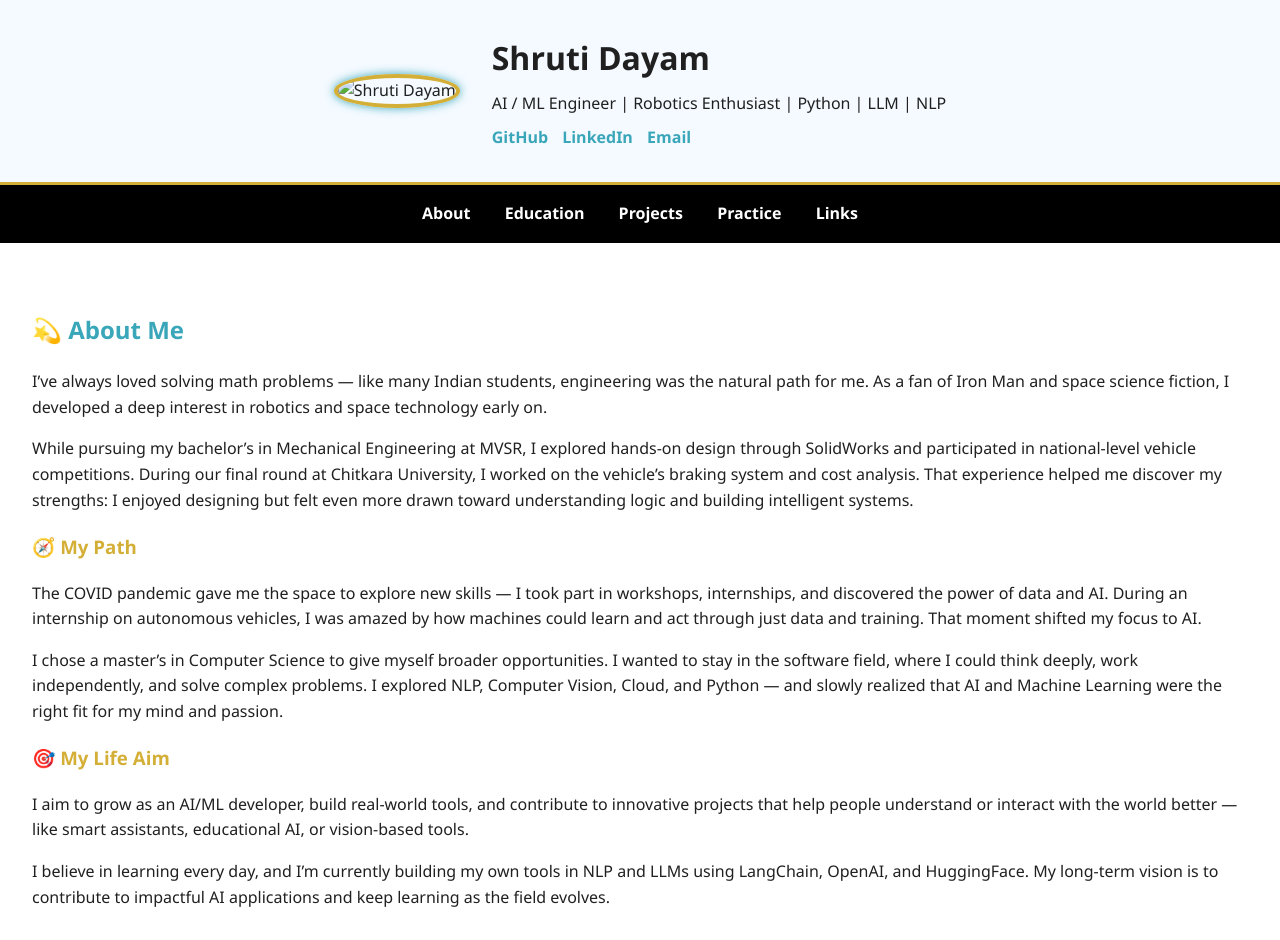
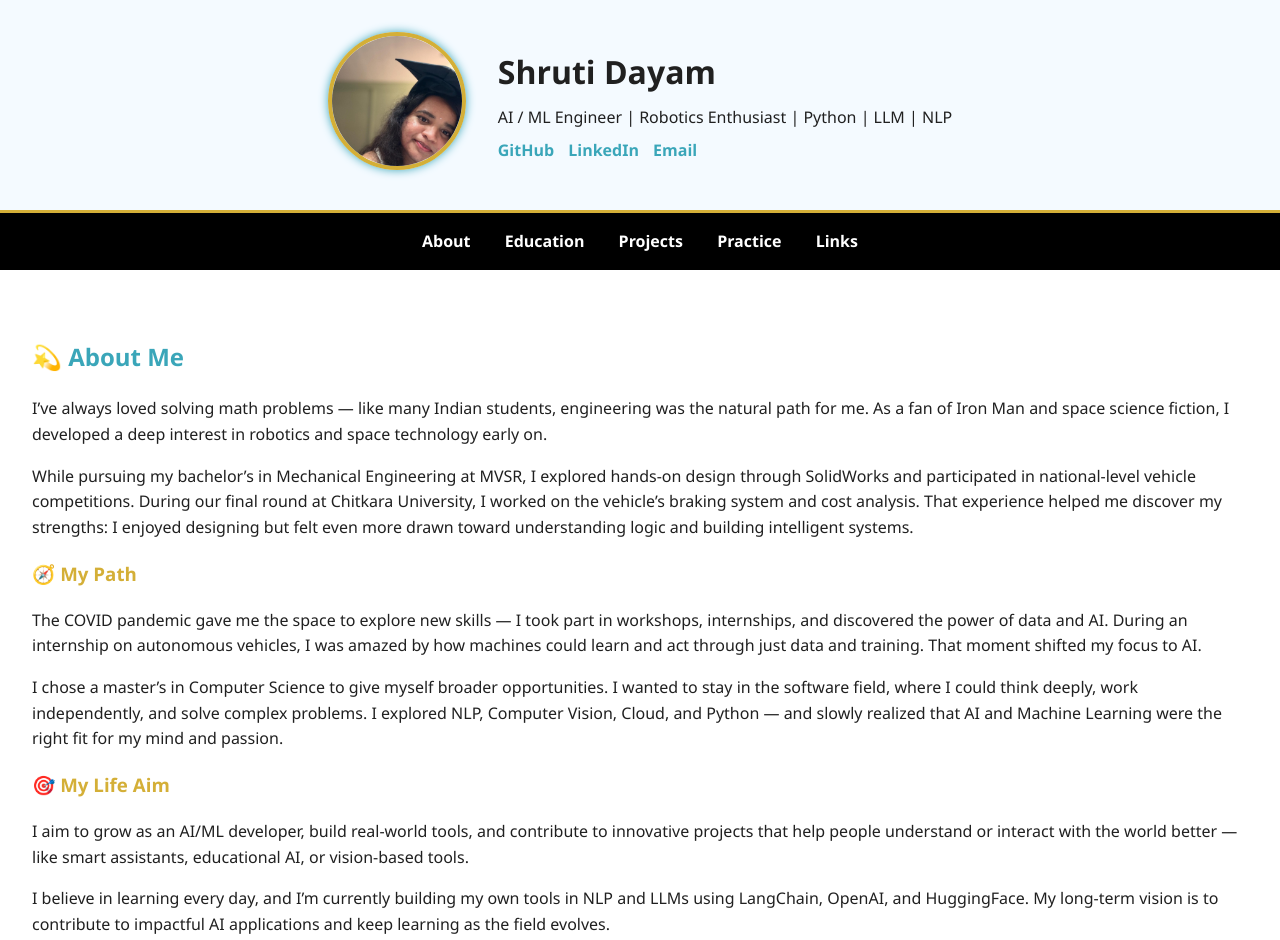
Before and after one commit to sdayam7/shrutidayam_portfolio, a plain HTML site: page index.html in a window 1280 px wide. Shown: the top 940 px of the page. Drawn offline with Linux system fonts and the light colour scheme.

Commit message:
Fix broken image case and path

```diff
--- a/index.html
+++ b/index.html
@@ -10,7 +10,7 @@
     <!-- Header Section with Photo + Bio -->
     <section class="intro-card">
       <div class="profile-pic">
-           <img src="/images/shruti_photo." alt="Shruti Dayam" />
+           <img src="/images/shruti_photo.jpeg" alt="Shruti Dayam" />
       </div>
       <div class="intro-text">
         <h1>Shruti Dayam</h1>
```
